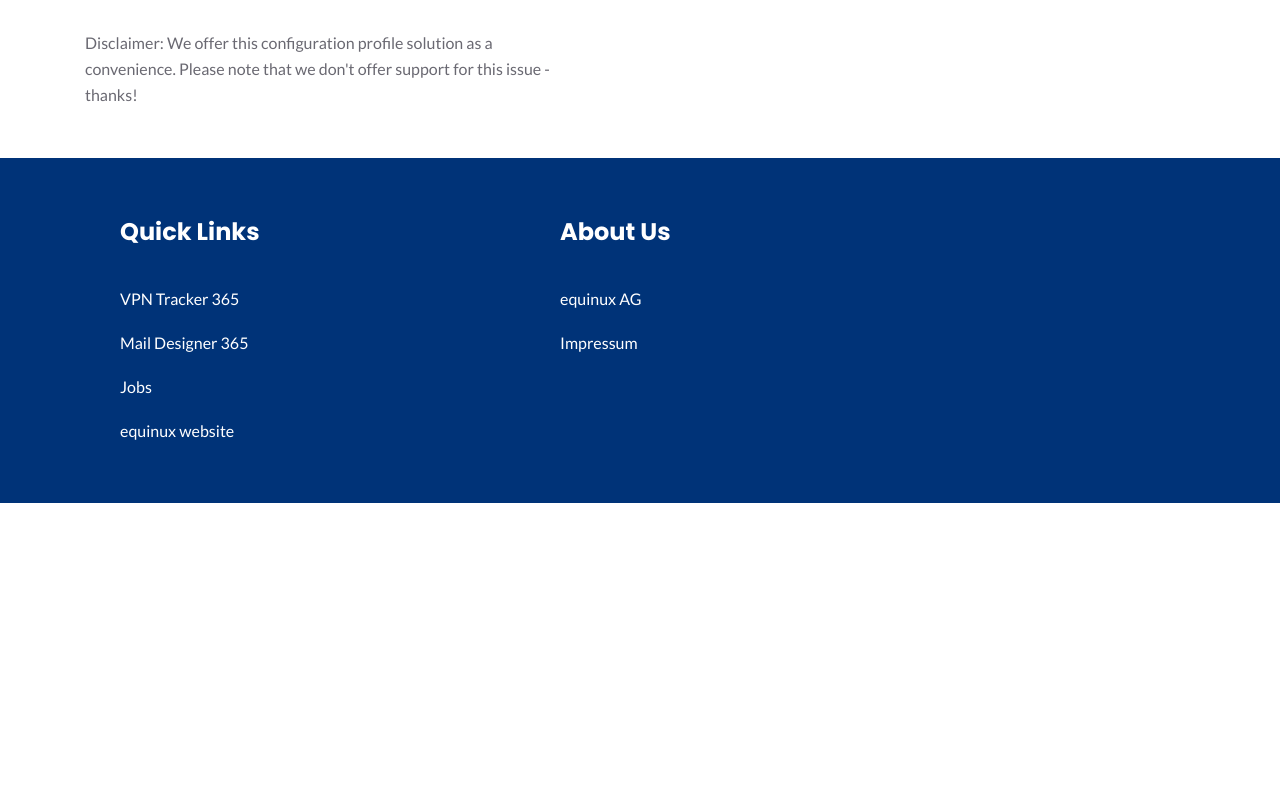
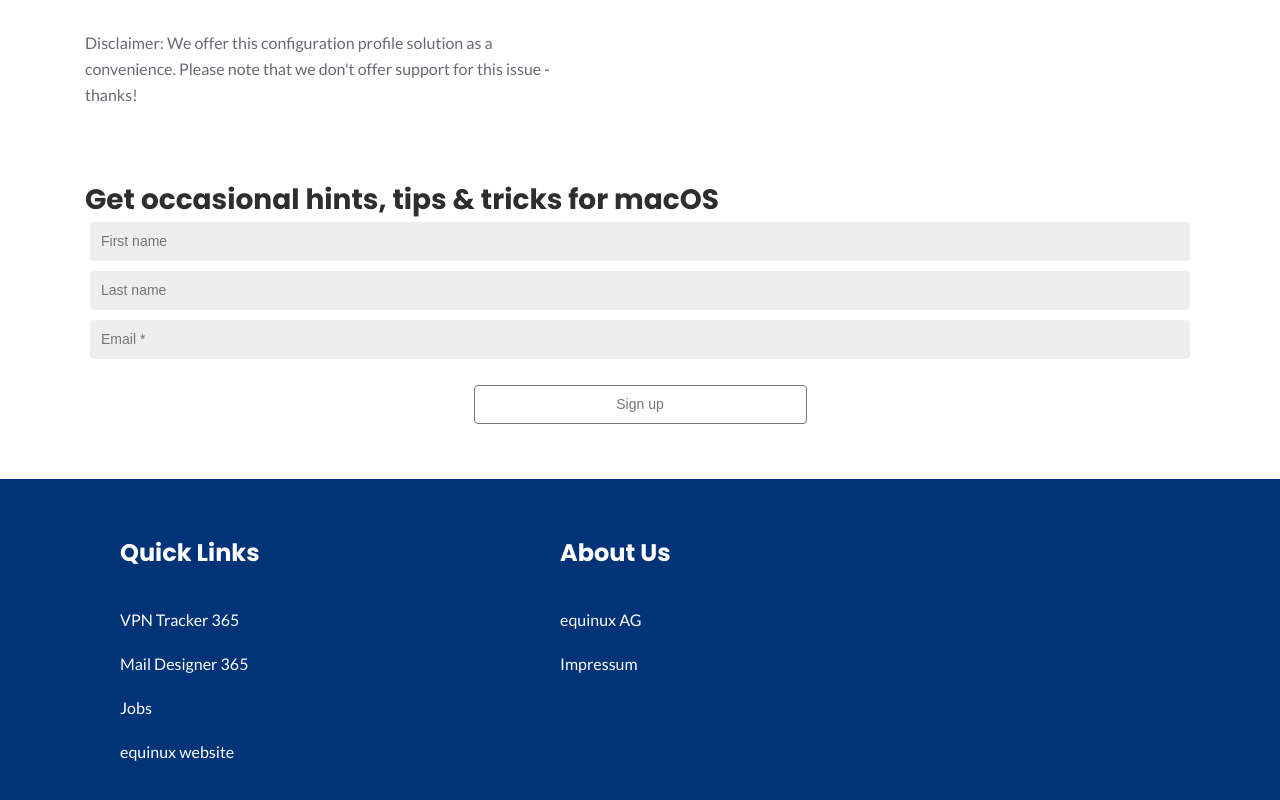
Before and after one commit to equinux/equinux.github.io, a plain HTML site: page index.html in a window 1280 px wide. Shown: the part 1485-2285 px from the top of the page. Before the commit the page ends 1988 px from the top, so only its background shows below. Drawn offline with Linux system fonts and the light colour scheme.

Commit message:
Add signup form

```diff
--- a/index.html
+++ b/index.html
@@ -25,6 +25,79 @@
     <link rel="stylesheet" href="assets/css/signupform_style.css">
 
     <script type="text/javascript" src="assets/js/signupform.js"></script>
+
+
+      <!-- CSS -->
+      <style type="text/css">
+        #md365-signup {
+          background: #ffffff00;
+          font: 14px Arial, Helvetica, sans-serif;
+          padding-top: 5px;
+          padding-bottom: 5px;
+        }
+
+        .md365-form form {
+          display: block;
+          position: relative;
+          text-align: center
+        }
+
+
+
+        .md365-input-wrapper {
+          text-align: center;
+          display: flex;
+        }
+
+        .md365-input-wrapper input {
+          vertical-align: bottom;
+          margin: 5px;
+          padding: 0 10px;
+          outline: none;
+          font-size: 14px !important;
+          font-weight: normal;
+          border-radius: 4px;
+          flex-grow: 1;
+        }
+
+        .md365-input-wrapper input[type="submit"] {
+          border: 1px solid;
+          transition: all 0.20s ease-in-out 0s;
+          color: #757578;
+          background-color: #FFFFFF;
+          cursor: pointer;
+          height: 39px;
+          min-width: 100px;
+          max-width: 30%;
+          text-align: center;
+          margin: auto;
+          margin-top: 5px;
+        }
+
+        .md365-input-wrapper input[type="text"],
+        [type="email"] {
+          height: 39px;
+          background-color: #eee;
+          border: 1px solid;
+          border-color: #ffffff00;
+          transition: all 0.20s ease-in-out 0s;
+        }
+
+        .md365-end{
+          opacity: 0;
+          position: absolute;
+          top: 0;
+          left: 0;
+          height: 0;
+          width: 0;
+          z-index: -1;
+      }
+
+        .hidden {
+          display: none;
+        }
+
+      </style>
 </head>
 
 <body>
@@ -137,6 +210,54 @@
 
     </section>
 
+    <section id="newsletter-subscribe" class="about-area pt-20 pb-50">
+        <div class="container">
+      <!-- Signup form -->
+      <div id="md365-signup">
+        <form class="md365-form" action="https://mailhq-develop.maildesigner365.com/public/api/signup/b8dd12fd-fd71-4b73-b130-7bca0c52670d" method="post" id="md365-subscribe-form" name="subscribe-form" target="_blank">
+          <div id="md365-form">
+            <span class="md365-h3"><h3>Get occasional hints, tips & tricks for macOS</h3></span>
+              <div class="md365-input-wrapper">
+              <input class="md365-input" type="text" name="firstname" id="md365-firstName"
+                placeholder="First name" autocomplete="given-name">
+            </div>
+            <div class="md365-input-wrapper">
+              <input class="md365-input" type="text" name="lastname" id="md365-lastName"
+                placeholder="Last name" autocomplete="family-name">
+            </div>
+            <div class="md365-input-wrapper">
+              <input class="md365-input" type="email" name="email" id="md365-email"
+                placeholder="Email *" autocomplete="email" required>
+                </div>
+
+                </div>
+                <input class="md365-end" autocomplete="off" type="text" id="nameAlt" name="nameAlt" placeholder="Your name here">
+                <input class="md365-end" autocomplete="off" type="text" id="emailAlt" name="emailAlt" placeholder="Your email here">
+                <br />
+                <div class="row">
+
+            </div>
+            <div class="md365-input-wrapper">
+              <input class="md365-button" type="submit" value="Sign up" name="subscribe"
+            id="md365-subscribe">
+            </div>
+            <div>
+              <input class="md365-redirectURL" style="display: none;" type="text" name="url" value="
+              " id="md365-redirectURL">
+              <input class="md365-confirmationSuccessURL" style="display: none;" type="text" name="confirmation_success_url" value="" id="md365-confirmationSuccessURL">
+              <input class="md365-confirmationFailureURL" style="display: none;" type="text" name="confirmation_failure_url" value="" id="md365-confirmationFailureURL" autocomplete="off">
+              <input class="md365-signupFormId" style="display: none;" type="text" name="signupFormId" value="a309d874-7691-4db7-a40b-b8e407f75cd9" id="md365-signupFormId" autocomplete="off">
+            </div>
+          </div>
+
+      <span class="md365-h3 hidden" id="success-message">
+        <h3> Sign up was successful. Please confirm your email address. </h3>
+      </span>
+        </form>
+      </div>
+
+    </section>
+
     <!--====== ABOUT PART ENDS ======-->
 
 
```
